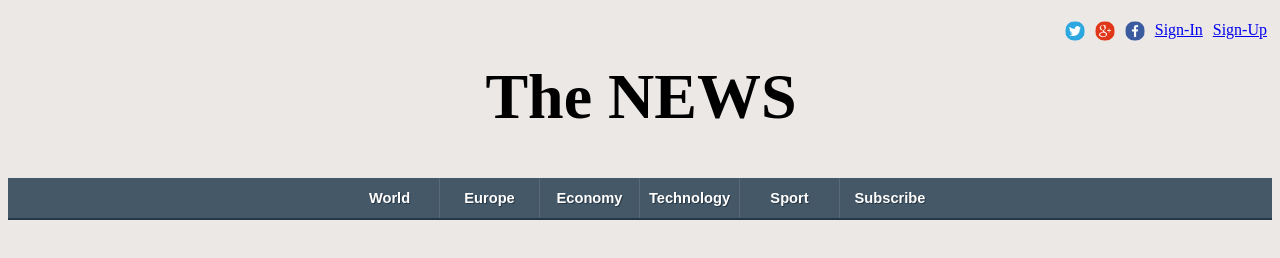
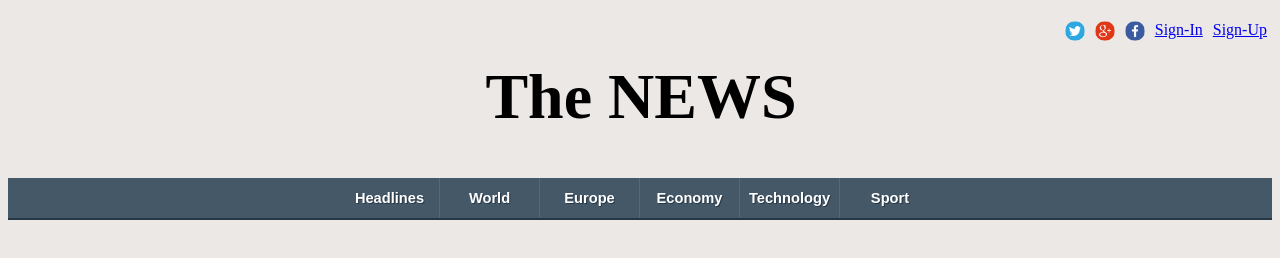
Before and after one commit to HaroonGhawsi/StockWatch, a website: page index.html in a window 1280 px wide. Drawn offline with nearby package versions, Linux system fonts and the light colour scheme.

Commit message:
minor changes in the nav-bar

```diff
--- a/index.html
+++ b/index.html
@@ -20,12 +20,12 @@
     <div id="heading"><h1>The NEWS</h1></div>
     <nav class="clearfix">
         <ul class="clearfix">
+            <li><a href="#">Headlines</a></li>
             <li><a href="#">World</a></li>
             <li><a href="#">Europe</a></li>
             <li><a href="#">Economy</a></li>
             <li><a href="#">Technology</a></li>
             <li><a href="#">Sport</a></li>
-            <li><a href="#">Subscribe</a></li>
         </ul>
         <a href="#" id="pull">Menu</a>
     </nav>
--- a/main.css
+++ b/main.css
@@ -10,6 +10,7 @@ nav{
     font-weight: bold;
     position: relative;
     border-bottom: 2px solid #283744;
+
 
 }
 nav ul {
```
